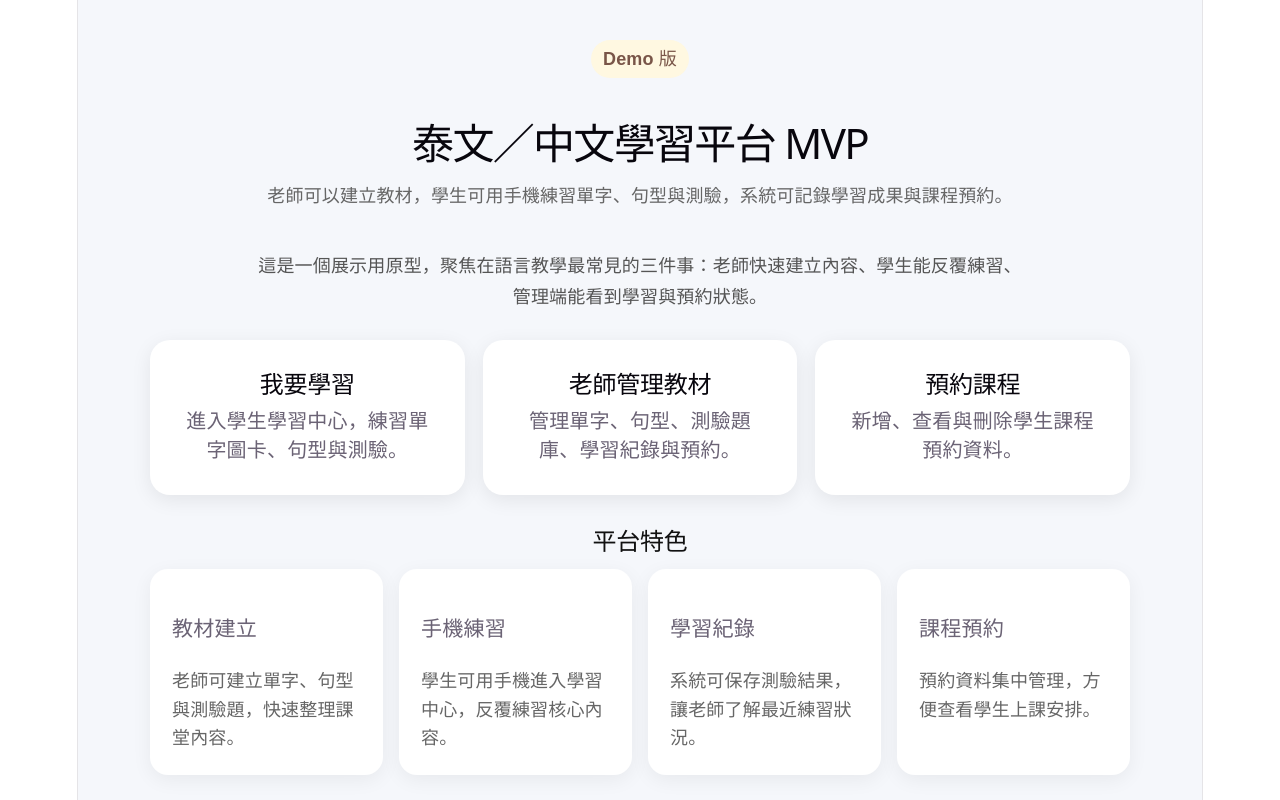
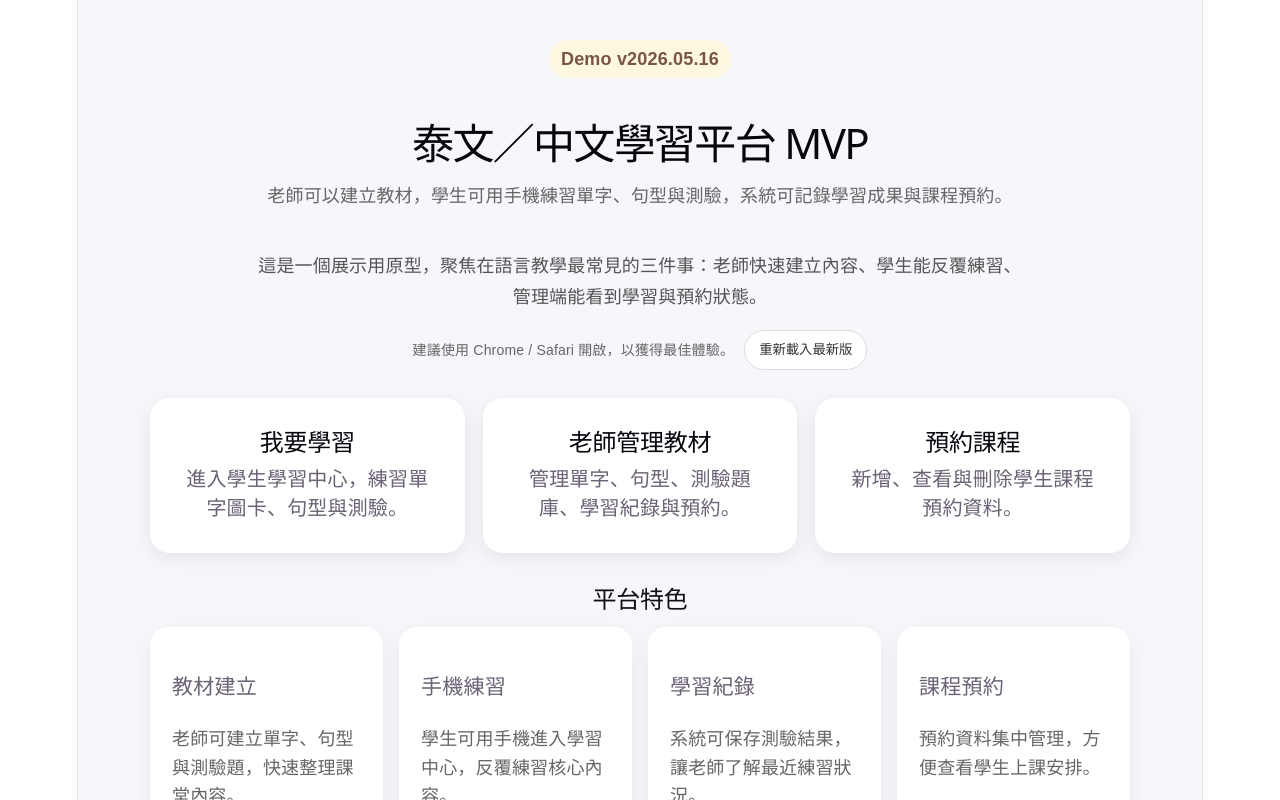
Before and after one commit to a0936138746-ui/thai-learning-platform-v2, a React (Vite) app: page / in a window 1280 px wide. Shown: the top 800 px of the page. Built offline with nearby package versions, Linux system fonts and the light colour scheme.

Commit message:
add refresh latest version support

```diff
--- a/index.html
+++ b/index.html
@@ -4,6 +4,9 @@
     <meta charset="UTF-8" />
     <link rel="icon" type="image/svg+xml" href="/favicon.svg" />
     <meta name="viewport" content="width=device-width, initial-scale=1.0" />
+    <meta http-equiv="Cache-Control" content="no-cache, no-store, must-revalidate" />
+    <meta http-equiv="Pragma" content="no-cache" />
+    <meta http-equiv="Expires" content="0" />
     <title>thai-learning-platform-v2</title>
   </head>
   <body>
--- a/src/pages/HomePage.jsx
+++ b/src/pages/HomePage.jsx
@@ -1,4 +1,21 @@
+import {
+  BOOKING_STORAGE_KEY,
+  LEARNING_PROGRESS_STORAGE_KEY,
+  QUIZ_STORAGE_KEY,
+  SENTENCE_STORAGE_KEY,
+  VOCABULARY_STORAGE_KEY,
+} from "../data";
 import { cardStyle, pageStyle, subtitleStyle, titleStyle } from "../styles";
+
+const DEMO_VERSION = "Demo v2026.05.16";
+
+const DEMO_STORAGE_KEYS = [
+  VOCABULARY_STORAGE_KEY,
+  SENTENCE_STORAGE_KEY,
+  QUIZ_STORAGE_KEY,
+  LEARNING_PROGRESS_STORAGE_KEY,
+  BOOKING_STORAGE_KEY,
+];
 
 const heroStyle = {
   maxWidth: "980px",
@@ -14,6 +31,31 @@ const demoBadgeStyle = {
   color: "#795548",
   fontWeight: "bold",
   marginBottom: "16px",
+};
+
+const versionPanelStyle = {
+  display: "flex",
+  justifyContent: "center",
+  alignItems: "center",
+  flexWrap: "wrap",
+  gap: "10px",
+  marginTop: "18px",
+};
+
+const versionTextStyle = {
+  color: "#666",
+  fontSize: "14px",
+  lineHeight: 1.5,
+};
+
+const refreshButtonStyle = {
+  padding: "10px 14px",
+  border: "1px solid #ddd",
+  borderRadius: "999px",
+  background: "white",
+  color: "#333",
+  cursor: "pointer",
+  lineHeight: 1.35,
 };
 
 const heroTextStyle = {
@@ -79,11 +121,32 @@ const roadmapStyle = {
   borderLeft: "5px solid #4caf50",
 };
 
+async function reloadLatestDemo() {
+  const shouldReload = confirm(
+    "將清除本機 demo 資料並重新載入最新版，是否繼續？"
+  );
+
+  if (!shouldReload) {
+    return;
+  }
+
+  DEMO_STORAGE_KEYS.forEach((storageKey) => {
+    localStorage.removeItem(storageKey);
+  });
+
+  if ("caches" in window) {
+    const cacheNames = await window.caches.keys();
+    await Promise.all(cacheNames.map((cacheName) => window.caches.delete(cacheName)));
+  }
+
+  window.location.replace(`${window.location.pathname}?refresh=${Date.now()}`);
+}
+
 export default function HomePage({ setPage }) {
   return (
     <div style={pageStyle}>
       <section style={heroStyle}>
-        <span style={demoBadgeStyle}>Demo 版</span>
+        <span style={demoBadgeStyle}>{DEMO_VERSION}</span>
         <h1 style={homeTitleStyle}>泰文／中文學習平台 MVP</h1>
         <p style={subtitleStyle}>
           老師可以建立教材，學生可用手機練習單字、句型與測驗，系統可記錄學習成果與課程預約。
@@ -91,6 +154,14 @@ export default function HomePage({ setPage }) {
         <p style={heroTextStyle}>
           這是一個展示用原型，聚焦在語言教學最常見的三件事：老師快速建立內容、學生能反覆練習、管理端能看到學習與預約狀態。
         </p>
+        <div style={versionPanelStyle}>
+          <span style={versionTextStyle}>
+            建議使用 Chrome / Safari 開啟，以獲得最佳體驗。
+          </span>
+          <button style={refreshButtonStyle} onClick={reloadLatestDemo}>
+            重新載入最新版
+          </button>
+        </div>
       </section>
 
       <div style={entranceGridStyle}>
```
